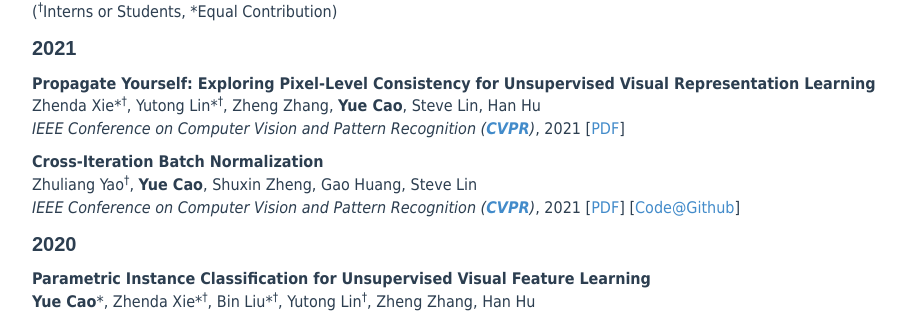
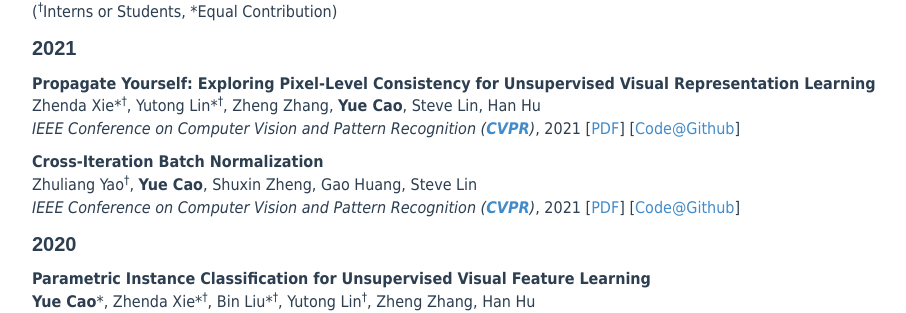
Before and after one commit to caoyue10/caoyue10.github.io, a Jekyll site: the page built from allpub.html, in a window 1280 px wide and 900 px high. Shown: the part 314-627 px from the top of the window, without its empty margins (138-1044 px from the left). Built offline with Jekyll 4.4.1, drawn with Linux system fonts in a browser that asks for light colours.

Commit message:
Update allpub.html

```diff
--- a/allpub.html
+++ b/allpub.html
@@ -10,7 +10,7 @@
 	<p style="font-size:20px;font-weight:bold;font-family:Arial,sans-serif;">2021</p>
 	<p><strong>Propagate Yourself: Exploring Pixel-Level Consistency for Unsupervised Visual Representation Learning</strong><br>
 	    Zhenda Xie*<sup><span>&#8224;</span></sup>, Yutong Lin*<sup><span>&#8224;</span></sup>, Zheng Zhang, <strong>Yue Cao</strong>, Steve Lin, Han Hu<br>
-	    <em>IEEE Conference on Computer Vision and Pattern Recognition (<a href="http://cvpr2021.thecvf.com/"><strong>CVPR</strong></a>)</em>, 2021 [<a href="https://arxiv.org/abs/2011.10043">PDF</a>]
+	    <em>IEEE Conference on Computer Vision and Pattern Recognition (<a href="http://cvpr2021.thecvf.com/"><strong>CVPR</strong></a>)</em>, 2021 [<a href="https://arxiv.org/abs/2011.10043">PDF</a>]  [<a href="https://github.com/zdaxie/PixPro">Code@Github</a>]
             </p>
 	<p><strong>Cross-Iteration Batch Normalization</strong><br>
             Zhuliang Yao<sup><span>&#8224;</span></sup>, <strong>Yue Cao</strong>, Shuxin Zheng, Gao Huang, Steve Lin<br>
```
